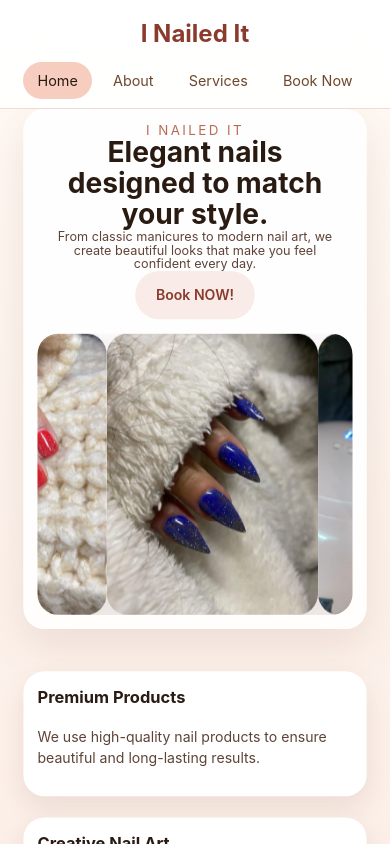
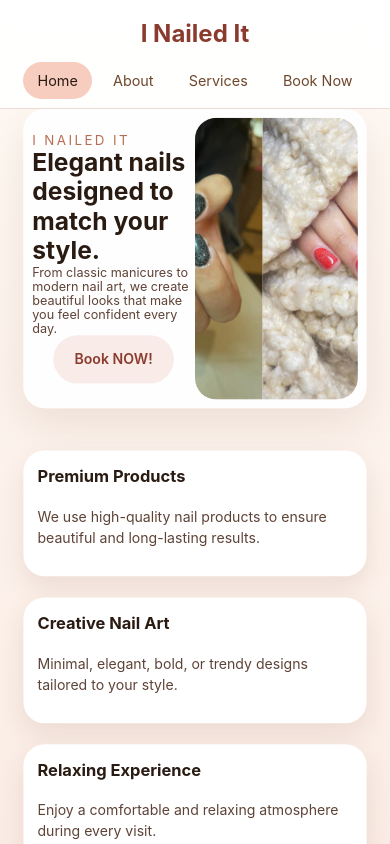
Before and after one commit to osman-fatima/fatima, a React (Vite) app: page / in a window 390 px wide. Shown: the top 844 px of the page. Built offline with nearby package versions, Linux system fonts and the light colour scheme.

Commit message:
remove last fix

```diff
--- a/src/style.css
+++ b/src/style.css
@@ -515,39 +515,3 @@ img {
  padding: 0px;
 }
 }
-/* FINAL MOBILE FIX */
-@media (max-width: 480px) {
-
-  .hero-panel {
-    display: flex !important;
-    flex-direction: column !important;
-    align-items: center !important;
-    text-align: center !important;
-    gap: 1rem !important;
-    padding: 1rem !important;
-  }
-
-  .hero-copy {
-    width: 100% !important;
-    max-width: 320px !important;
-  }
-
-  .hero-copy h1 {
-    font-size: 2rem !important;
-    line-height: 1.1 !important;
-  }
-
-  .slides {
-    width: 100% !important;
-    display: flex !important;
-    justify-content: center !important;
-  }
-
-  .slides img {
-    width: 100% !important;
-    max-width: 240px !important;
-    height: auto !important;
-    object-fit: cover !important;
-    border-radius: 24px !important;
-  }
-}
```
